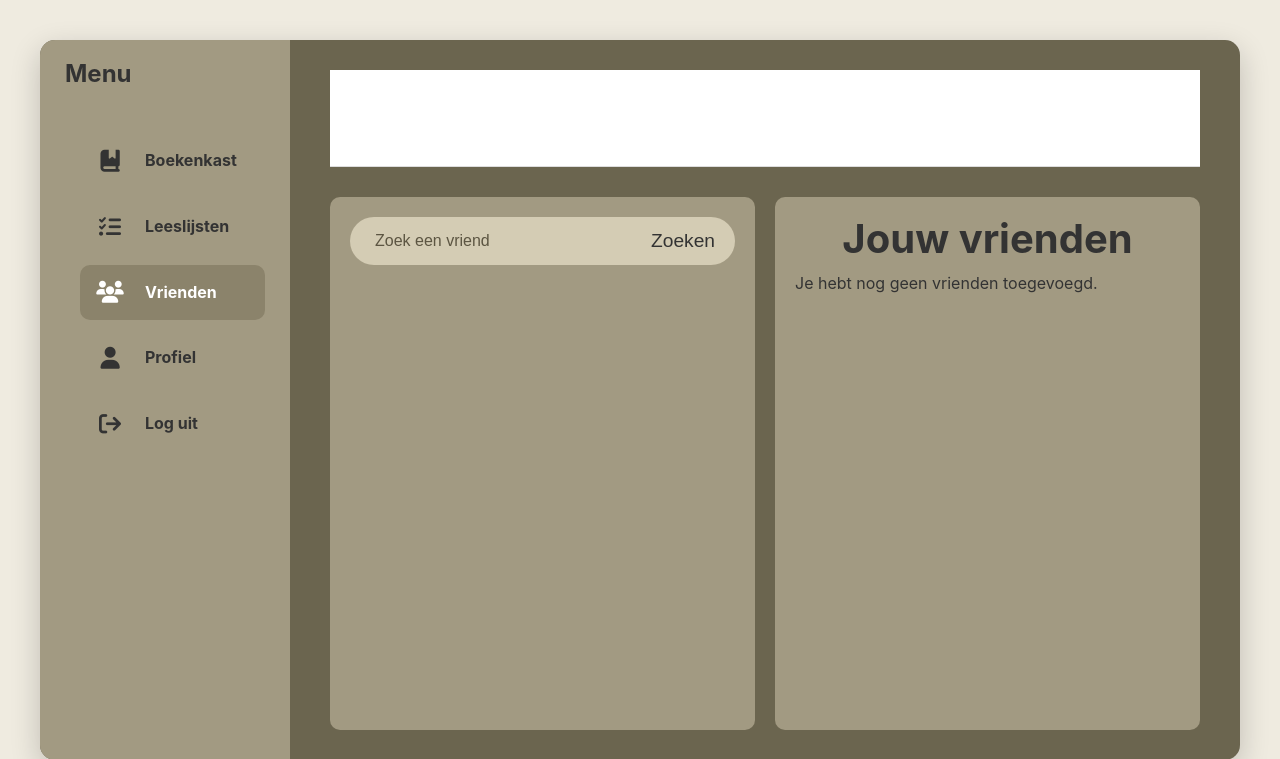
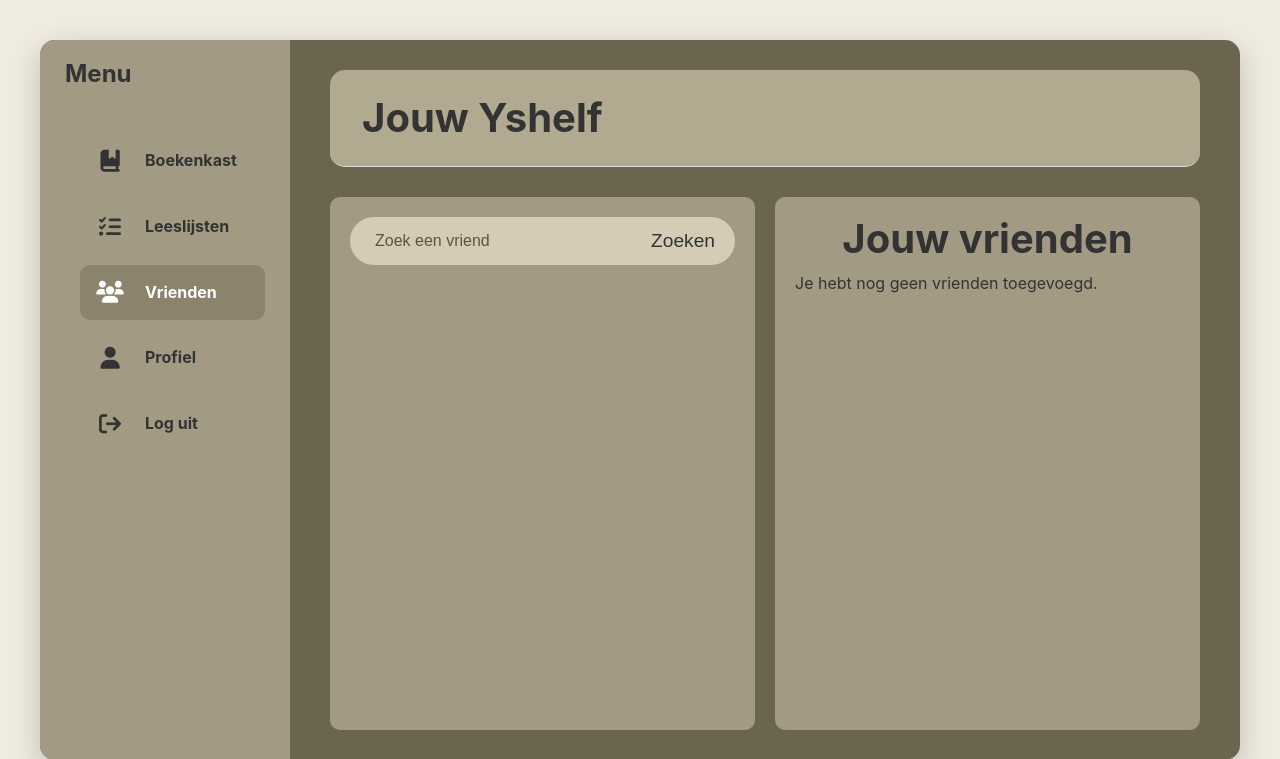
Before and after one commit to charge85172/yshelf, a PHP site: page /php/friends.php in a window 1280 px wide. Shown: the top 759 px of the page. Run offline with PHP 8.4, Linux system fonts and the light colour scheme; the visitor is signed in with stand-in values (Sample User, id 1); data that the repository does not hold is empty.

Commit message:
header css fix friends and boekenkast

```diff
--- a/php/boekenkast.php
+++ b/php/boekenkast.php
@@ -591,11 +591,13 @@ if (isset($_GET['action']) && $_GET['action'] === 'getFreshRecommendations') {
         header {
             text-align: center;
             margin-bottom: 30px;
+            background-color: var(--cover-bg);
+            border-radius: 15px;
         }
 
         header h1 {
             font-size: 2.5em;
-            color: var(--text-light);
+            color: var(--text-color);
             font-weight: bold;
         }
 
--- a/php/friends.php
+++ b/php/friends.php
@@ -170,11 +170,13 @@ if (isset($_GET['friends']) && $_GET['friends'] == 1) {
         header {
             text-align: center;
             margin-bottom: 30px;
+            background-color: var(--cover-bg);
+            border-radius: 15px;
         }
 
         header h1 {
             font-size: 2.5em;
-            color: var(--text-light);
+            color: var(--text-color);
             font-weight: bold;
         }
 
```
Lines whose indentation alone changed are shown as unchanged.
